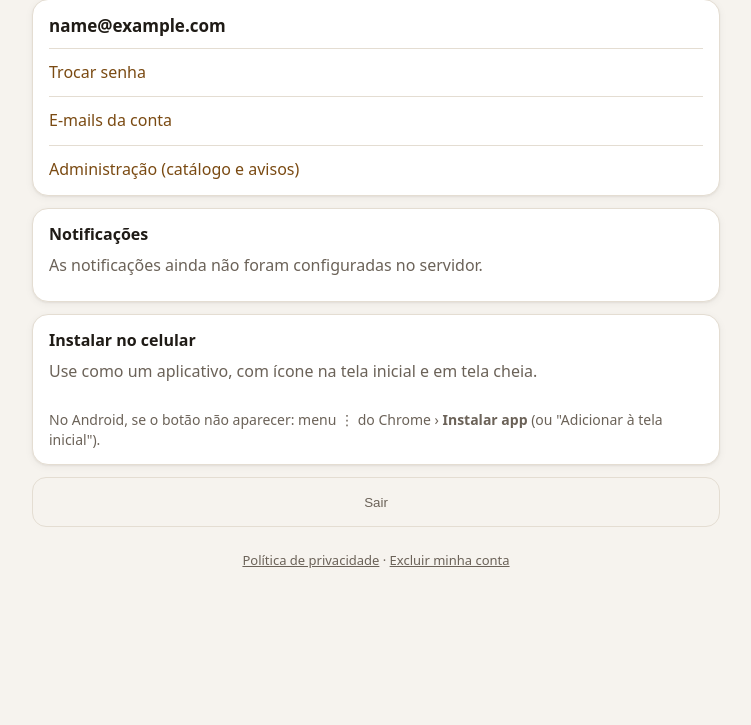
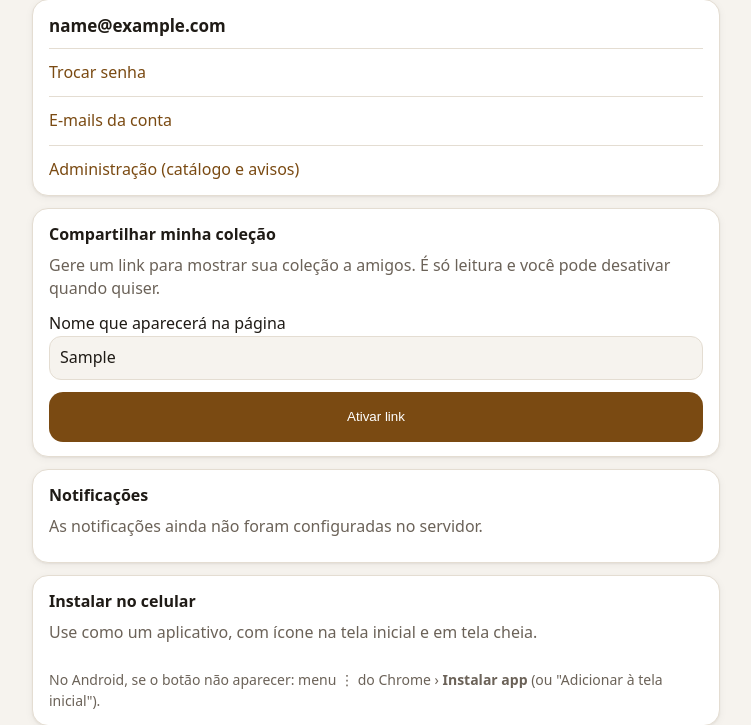
Before and after one commit to RhauanLeal/moedas, a Django app: page /conta/ in a window 1280 px wide. Shown: the part 116-841 px from the top of the page, without its empty margins (264-1015 px from the left). Before the commit the page ends 684 px from the top, so only its background shows below. Run offline with Django 5.2, Linux system fonts and the light colour scheme; the visitor is signed in with stand-in values (Sample User, id 1); data comes from the database, SQL or seed files in the repository.

Commit message:
Adiciona link público somente leitura da coleção
Perfil público opcional (desligado por padrão) com token secreto, nome
exibido, ativar/desativar e gerar novo link em Minha conta. A página
/c/<token>/ mostra o que tenho, o que falta e repetidas, sem estado,
datas, observações nem e-mail, com noindex e Open Graph.

Co-Authored-By: Claude Sonnet 5.5 <noreply@anthropic.com>

```diff
--- a/colecao/models.py
+++ b/colecao/models.py
@@ -5,6 +5,7 @@ Coleção (o que cada pessoa tem):           ItemColecao (1 por usuário + moeda
 
 Cada "bolinha" do PDF é uma Moeda: série + denominação + ano (+ variante/descrição).
 """
+import secrets
 import unicodedata
 
 from django.conf import settings
@@ -196,3 +197,31 @@ class InscricaoPush(models.Model):
 
     def __str__(self):
         return f"{self.user} – {self.endpoint[:40]}…"
+
+
+# ---------- compartilhamento por link ----------
+
+def novo_token():
+    return secrets.token_urlsafe(16)
+
+
+class PerfilPublico(models.Model):
+    """Link de leitura da coleção de um usuário (desligado até ele ativar)."""
+
+    user = models.OneToOneField(
+        settings.AUTH_USER_MODEL, on_delete=models.CASCADE, related_name="perfil_publico"
+    )
+    ativo = models.BooleanField(default=False)
+    token = models.CharField(max_length=40, unique=True, default=novo_token, editable=False)
+    nome = models.CharField("nome na página pública", max_length=40, blank=True)
+
+    class Meta:
+        verbose_name = "perfil público"
+        verbose_name_plural = "perfis públicos"
+
+    @property
+    def nome_exibido(self):
+        return self.nome or "Colecionador"
+
+    def __str__(self):
+        return f"{self.user} ({'ativo' if self.ativo else 'desligado'})"
--- /dev/null
+++ b/colecao/templates/colecao/_chip_publico.html
@@ -0,0 +1,2 @@
+{% if m.descricao %}<span class="chip publico{% if m.qtd %} tenho {{ m.metal }}{% endif %}"><span class="marca-ok" aria-hidden="true"></span><span class="ano">{{ m.ano_rotulo }}</span><span class="desc">{{ m.descricao }}</span>{% if m.qtd > 1 %}<span class="qtd">×{{ m.qtd }}</span>{% endif %}</span>
+{% else %}<span class="chip publico{% if m.qtd %} tenho {{ m.metal }}{% endif %}">{{ m.ano_rotulo }}{% if m.qtd > 1 %}<span class="qtd">{{ m.qtd }}</span>{% endif %}</span>{% endif %}
--- a/colecao/templates/colecao/conta.html
+++ b/colecao/templates/colecao/conta.html
@@ -16,6 +16,41 @@
       {% if provedores_sociais %}<a href="{% url 'socialaccount_connections' %}">Contas conectadas</a>{% endif %}
       {% if user.is_staff %}<a href="{% url 'admin:index' %}">Administração (catálogo e avisos)</a>{% endif %}
     </div>
+  </section>
+
+  <section class="cartao" id="compartilhar-colecao">
+    <h3>Compartilhar minha coleção</h3>
+    {% if perfil.ativo %}
+      <p class="vazio">Quem tiver este link vê o que você tem, o que falta e suas repetidas (sem estado, data ou observações), só para leitura.</p>
+      <input type="text" class="campo-link" id="link-publico" value="{{ link_publico }}" readonly>
+      <div class="acoes acoes-compartilhar">
+        <button type="button" class="btn" data-copiar-link>Copiar link</button>
+        <button type="button" class="btn sec" data-whatsapp-link>WhatsApp</button>
+        <a class="btn sec" href="{% url 'colecao_publica' perfil.token %}" target="_blank" rel="noopener">Ver</a>
+      </div>
+      <p class="vazio" data-aviso-copia hidden>Copiado! ✓</p>
+      <form method="post" action="{% url 'compartilhar_colecao' %}" class="form-nome">
+        {% csrf_token %}
+        <label>Nome na página pública
+          <input type="text" name="nome" value="{{ perfil.nome }}" maxlength="40" placeholder="Ex.: Rhauan">
+        </label>
+        <button class="btn sec" name="acao" value="nome">Salvar nome</button>
+      </form>
+      <form method="post" action="{% url 'compartilhar_colecao' %}" class="acoes">
+        {% csrf_token %}
+        <button class="btn sec" name="acao" value="novo_link" onclick="return confirm('O link atual deixará de funcionar. Continuar?')">Gerar novo link</button>
+        <button class="btn perigo" name="acao" value="desativar">Desativar</button>
+      </form>
+    {% else %}
+      <p class="vazio">Gere um link para mostrar sua coleção a amigos. É só leitura e você pode desativar quando quiser.</p>
+      <form method="post" action="{% url 'compartilhar_colecao' %}">
+        {% csrf_token %}
+        <label class="form-nome">Nome que aparecerá na página
+          <input type="text" name="nome" value="{{ perfil.nome }}" maxlength="40" placeholder="Ex.: Rhauan">
+        </label>
+        <button class="btn largo" name="acao" value="ativar">Ativar link</button>
+      </form>
+    {% endif %}
   </section>
 
   {% include "colecao/_notificacoes.html" %}
--- a/colecao/templates/colecao/privacidade.html
+++ b/colecao/templates/colecao/privacidade.html
@@ -15,6 +15,9 @@
     <h3>Para que usamos</h3>
     <p>Somente para fazer o app funcionar: entrar na sua conta, mostrar a sua coleção e enviar os avisos que você ativou. Não vendemos nem compartilhamos seus dados, e não usamos rastreadores de publicidade.</p>
 
+    <h3>Compartilhamento da coleção</h3>
+    <p>Por padrão, sua coleção é privada. Se você ativar o link de compartilhamento, qualquer pessoa com o link poderá ver, sem login e só para leitura, as moedas que você tem, as que faltam, as repetidas e o nome que você escolheu (nunca seu e-mail). Estado, datas e observações não são exibidos. Você pode desativar o link ou gerar um novo a qualquer momento em Minha conta.</p>
+
     <h3>Cookies</h3>
     <p>Usamos apenas os cookies necessários para manter você conectado e proteger os formulários.</p>
 
--- a/colecao/urls.py
+++ b/colecao/urls.py
@@ -12,6 +12,8 @@ urlpatterns = [
     path("moeda/<int:pk>/", views.ficha, name="ficha"),
     # conta e páginas do app
     path("conta/", views_app.conta, name="conta"),
+    path("conta/compartilhar/", views_app.compartilhar_colecao, name="compartilhar_colecao"),
+    path("c/<str:token>/", views_app.colecao_publica, name="colecao_publica"),
     path("conta/excluir/", views_app.excluir_conta, name="excluir_conta"),
     path("novidades/", views_app.novidades, name="novidades"),
     path("privacidade/", views_app.privacidade, name="privacidade"),
--- a/colecao/views_app.py
+++ b/colecao/views_app.py
@@ -5,29 +5,91 @@ from django.contrib import messages
 from django.contrib.auth import logout
 from django.contrib.auth.decorators import login_required
 from django.http import HttpResponse, HttpResponseBadRequest, JsonResponse
-from django.shortcuts import redirect, render
+from django.shortcuts import get_object_or_404, redirect, render
 from django.templatetags.static import static
 from django.urls import reverse
-from django.views.decorators.cache import cache_control
+from django.views.decorators.cache import cache_control, never_cache
 from django.views.decorators.http import require_POST
 
-from .models import Aviso, InscricaoPush
+from .models import Aviso, InscricaoPush, PerfilPublico, novo_token
+from .views import agrupar_por_serie, moedas_com_colecao, progresso, series_com_progresso
 
-VERSAO_CACHE = "v4"  # aumente quando mudar o service worker para forçar atualização
+VERSAO_CACHE = "v5"  # aumente quando mudar o service worker para forçar atualização
 
 
 # ---------- conta ----------
 
 @login_required
 def conta(request):
+    perfil, _ = PerfilPublico.objects.get_or_create(
+        user=request.user, defaults={"nome": request.user.first_name[:40]}
+    )
     return render(
         request,
         "colecao/conta.html",
         {
+            "perfil": perfil,
+            "link_publico": request.build_absolute_uri(reverse("colecao_publica", args=[perfil.token])),
             "tem_senha": request.user.has_usable_password(),
             "contas_sociais": request.user.socialaccount_set.all(),
         },
     )
+
+
+@login_required
+@require_POST
+def compartilhar_colecao(request):
+    """Liga/desliga o link público da coleção, troca o link ou o nome exibido."""
+    perfil, _ = PerfilPublico.objects.get_or_create(user=request.user)
+    acao = request.POST.get("acao")
+    if acao == "ativar":
+        perfil.nome = request.POST.get("nome", "").strip()[:40] or perfil.nome
+        perfil.ativo = True
+        messages.success(request, "Link ativado. Quem tiver o link poderá ver sua coleção.")
+    elif acao == "desativar":
+        perfil.ativo = False
+        messages.success(request, "Link desativado.")
+    elif acao == "novo_link":
+        perfil.token = novo_token()
+        messages.success(request, "Novo link gerado. O anterior deixou de funcionar.")
+    elif acao == "nome":
+        perfil.nome = request.POST.get("nome", "").strip()[:40]
+        messages.success(request, "Nome atualizado.")
+    perfil.save()
+    return redirect(reverse("conta") + "#compartilhar-colecao")
+
+
+@never_cache
+def colecao_publica(request, token):
+    """Coleção de alguém em modo somente leitura, aberta por link (sem login)."""
+    perfil = get_object_or_404(PerfilPublico.objects.select_related("user"), token=token, ativo=True)
+    ver = request.GET.get("ver")
+    ver = ver if ver in ("faltam", "repetidas") else "todas"
+    moedas = moedas_com_colecao(perfil.user)
+    if ver == "faltam":
+        moedas = moedas.filter(qtd=0)
+    elif ver == "repetidas":
+        moedas = moedas.filter(qtd__gte=2)
+    por_serie = {s.pk: s for s in series_com_progresso(perfil.user)}
+    grupos = agrupar_por_serie(list(moedas))
+    for g in grupos:
+        g["resumo"] = por_serie[g["serie"].pk]
+    dados = progresso(perfil.user)
+    resp = render(
+        request,
+        "colecao/publica.html",
+        {
+            "perfil": perfil,
+            "ver": ver,
+            "grupos": grupos,
+            "progresso": dados,
+            "og_titulo": f"Coleção de moedas do Real de {perfil.nome_exibido} – {dados['tenho']}/{dados['total']}",
+            "og_imagem": request.build_absolute_uri(static("icones/icone-512.png")),
+        },
+    )
+    resp["X-Robots-Tag"] = "noindex, nofollow"
+    resp["Referrer-Policy"] = "no-referrer"
+    return resp
 
 
 @login_required
--- a/static/css/app.css
+++ b/static/css/app.css
@@ -299,3 +299,14 @@ a.btn { display: inline-flex; align-items: center; justify-content: center; text
 .escolha-serie select { width: 100%; min-height: 44px; margin-top: 4px; border-radius: 12px; border: 1.5px solid var(--linha); background: var(--cartao); color: var(--texto); font: inherit; padding: 0 10px; }
 .texto-compartilhar { width: 100%; box-sizing: border-box; border-radius: 12px; border: 1.5px solid var(--linha); background: var(--cartao); color: var(--texto); font: 15px/1.5 inherit; padding: 12px; resize: vertical; }
 .acoes-compartilhar { flex-wrap: wrap; }
+
+/* ---------- coleção pública ---------- */
+.campo-link, .form-nome input { width: 100%; box-sizing: border-box; min-height: 44px; border-radius: 12px; border: 1.5px solid var(--linha); background: var(--fundo); color: var(--texto); font: inherit; padding: 0 10px; }
+.form-nome { display: block; margin: 12px 0; }
+.form-nome .btn { margin-top: 8px; width: 100%; }
+.chip.publico { display: inline-flex; align-items: center; justify-content: center; cursor: default; }
+.chip.publico:active { transform: none; }
+.pub-topo { text-align: center; margin: 8px 0 4px; }
+.pub-topo h1 { margin-bottom: 2px; }
+.serie-resumo { font-size: 14px; color: var(--texto-2); font-weight: 400; }
+.pub-rodape { text-align: center; margin: 28px 0 12px; }
--- a/static/js/app.js
+++ b/static/js/app.js
@@ -87,6 +87,25 @@
           campoTexto.select();
           if (document.execCommand("copy")) ok();
         }
+      });
+    }
+
+    // ---------- link público da coleção ----------
+    var campoLink = document.getElementById("link-publico");
+    if (campoLink) {
+      var avisoLink = document.querySelector("[data-aviso-copia]");
+      document.querySelector("[data-copiar-link]").addEventListener("click", function () {
+        function ok() { avisoLink.hidden = false; setTimeout(function () { avisoLink.hidden = true; }, 2500); }
+        if (navigator.clipboard && window.isSecureContext) {
+          navigator.clipboard.writeText(campoLink.value).then(ok, function () {});
+        } else {
+          campoLink.select();
+          if (document.execCommand("copy")) ok();
+        }
+      });
+      document.querySelector("[data-whatsapp-link]").addEventListener("click", function () {
+        var msg = "Veja minha coleção de moedas do Real: " + campoLink.value;
+        window.open("https://wa.me/?text=" + encodeURIComponent(msg), "_blank", "noopener");
       });
     }
 
--- a/templates/sw.js
+++ b/templates/sw.js
@@ -24,7 +24,7 @@ self.addEventListener("fetch", (event) => {
   if (req.method !== "GET") return;
   const url = new URL(req.url);
   if (url.origin !== location.origin) return;
-  if (url.pathname.startsWith("/admin/") || url.pathname.startsWith("/contas/")) return;
+  if (url.pathname.startsWith("/admin/") || url.pathname.startsWith("/contas/") || url.pathname.startsWith("/c/")) return;
 
   // Arquivos estáticos (têm hash no nome): cache primeiro
   if (url.pathname.startsWith("/static/")) {
```
Also changed, not shown: colecao/templates/colecao/publica.html (added, +40 -0 lines), colecao/tests.py (+55 -2 lines), colecao/migrations/0005_perfil_publico.py (added).
